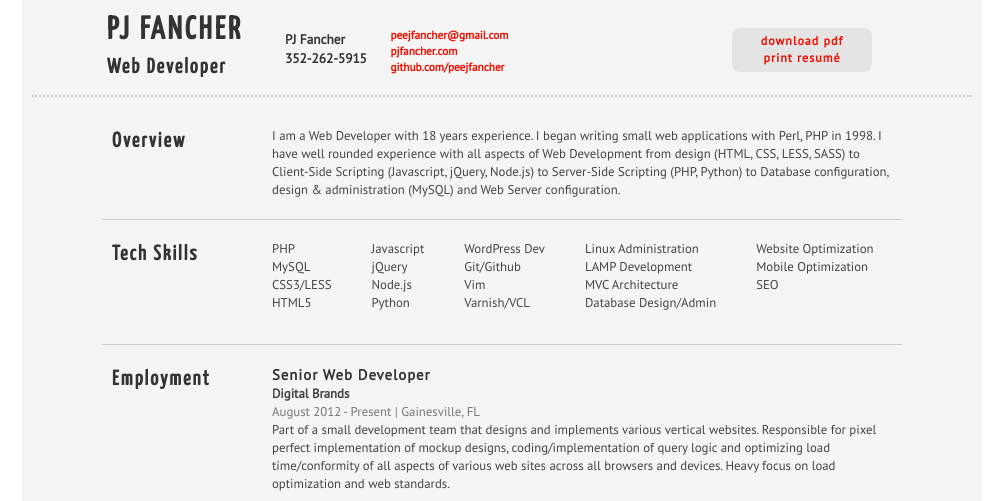
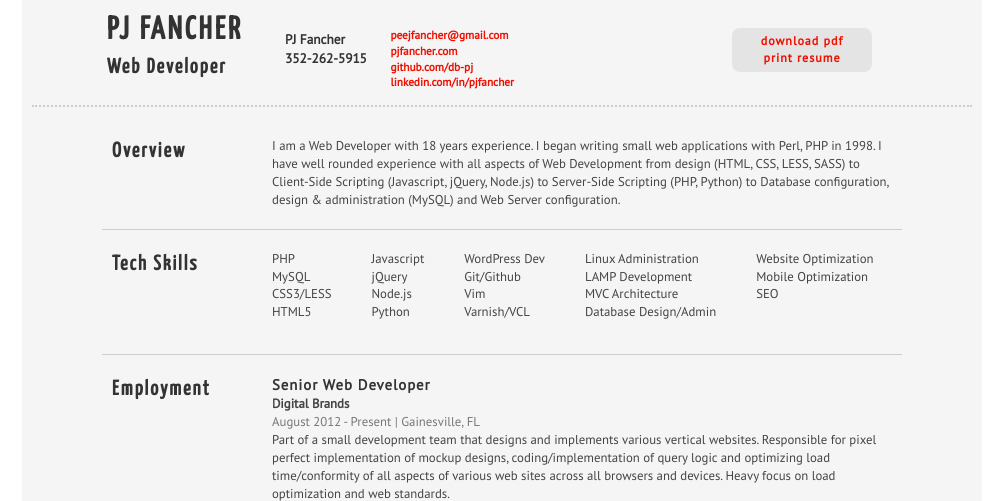
Before and after one commit to pjfancher/pjfancher.com, a PHP site: page / in a window 1280 px wide. Shown: the part 28-529 px from the top of the page, without its empty margins (138-1141 px from the left). Run offline with PHP 8.4, Linux system fonts and the light colour scheme.

Commit message:
Automated years experienced, switched to index.php, added lnikedin and db-pj github

```diff
--- a/index.html
+++ b/index.php
@@ -6,7 +6,7 @@
 <head>
   <meta charset="utf-8">
   <meta http-equiv="X-UA-Compatible" content="IE=edge,chrome=1">
-  <title>PJ Fancher - Resumé</title>
+  <title>PJ Fancher - Resume</title>
   <meta name="description" content="">
 
   <meta name="viewport" content="width=device-width">
@@ -41,7 +41,10 @@
 	           <a href="http://www.pjfancher.com" target="_blank">pjfancher.com</a>
 	         </div>
 	         <div class="contact-github contact-link">
-	           <a href="http://www.github.com/peejfancher" target="_blank">github.com/peejfancher</a>
+	           <a href="http://www.github.com/db-pj" target="_blank">github.com/db-pj</a>
+	         </div>
+	         <div class="contact-linkedin contact-link">
+	           <a href="https://www.linkedin.com/in/pjfancher" target="_blank">linkedin.com/in/pjfancher</a>
 	         </div>
 	       </div>
 	     </h5>
@@ -49,7 +52,7 @@
 
 	   <div class="save grid_2 pull_1">
 	     <div class="pdf"><h6><a href="PJFancher-Resume.pdf" target="_blank">download pdf</a></h6></div>
-	     <div class="print"><h6><a href="#" onclick="printpage()">print resumé</a></h6></div>
+	     <div class="print"><h6><a href="#" onclick="printpage()">print resume</a></h6></div>
 	   </div>
    </div>
   </header>
@@ -63,7 +66,7 @@
           <h2>Overview</h2>
         </div>
         <div class="section-content grid_8">
-          I am a Web Developer with 18 years experience. I began writing small web applications with Perl, PHP in 1998. I have well rounded experience with all aspects of Web Development from design (HTML, CSS, LESS, SASS) to Client-Side Scripting (Javascript, jQuery, Node.js) to Server-Side Scripting (PHP, Python) to Database configuration, design & administration (MySQL) and Web Server configuration.
+			I am a Web Developer with <?php echo date('Y') - 1998; ?> years experience. I began writing small web applications with Perl, PHP in 1998. I have well rounded experience with all aspects of Web Development from design (HTML, CSS, LESS, SASS) to Client-Side Scripting (Javascript, jQuery, Node.js) to Server-Side Scripting (PHP, Python) to Database configuration, design & administration (MySQL) and Web Server configuration.
         </div>
         <div class="clear"></div>
       </div>
```
